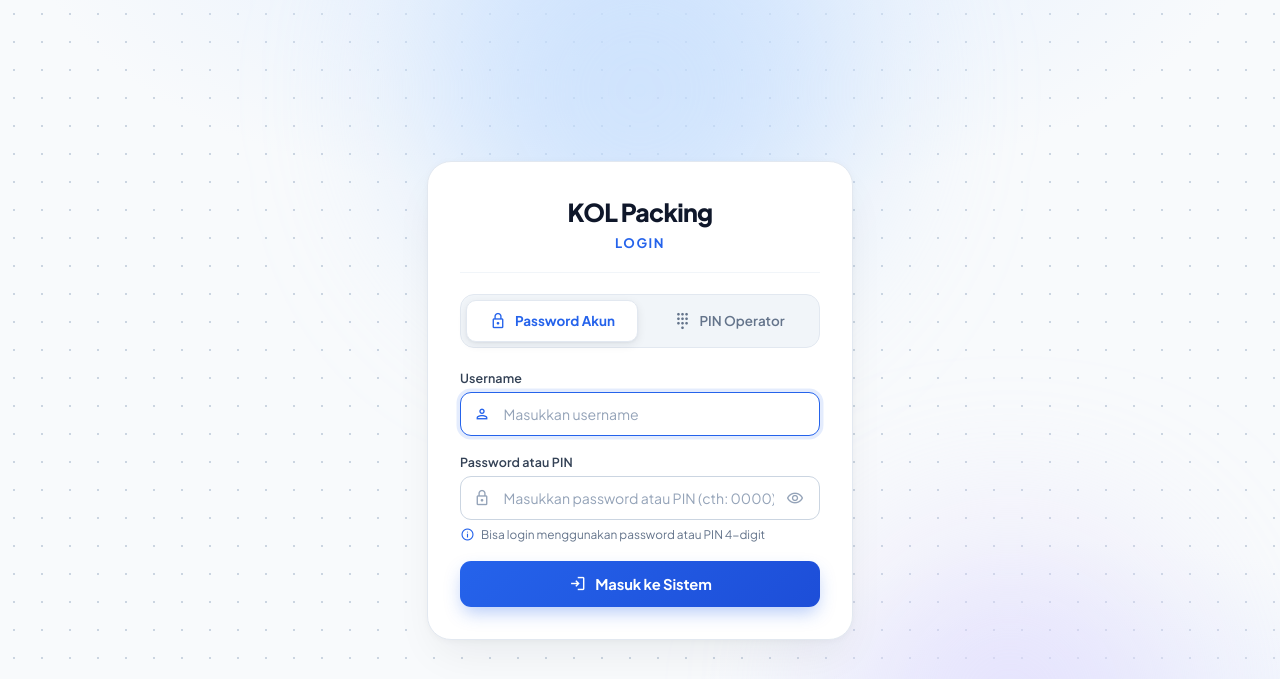
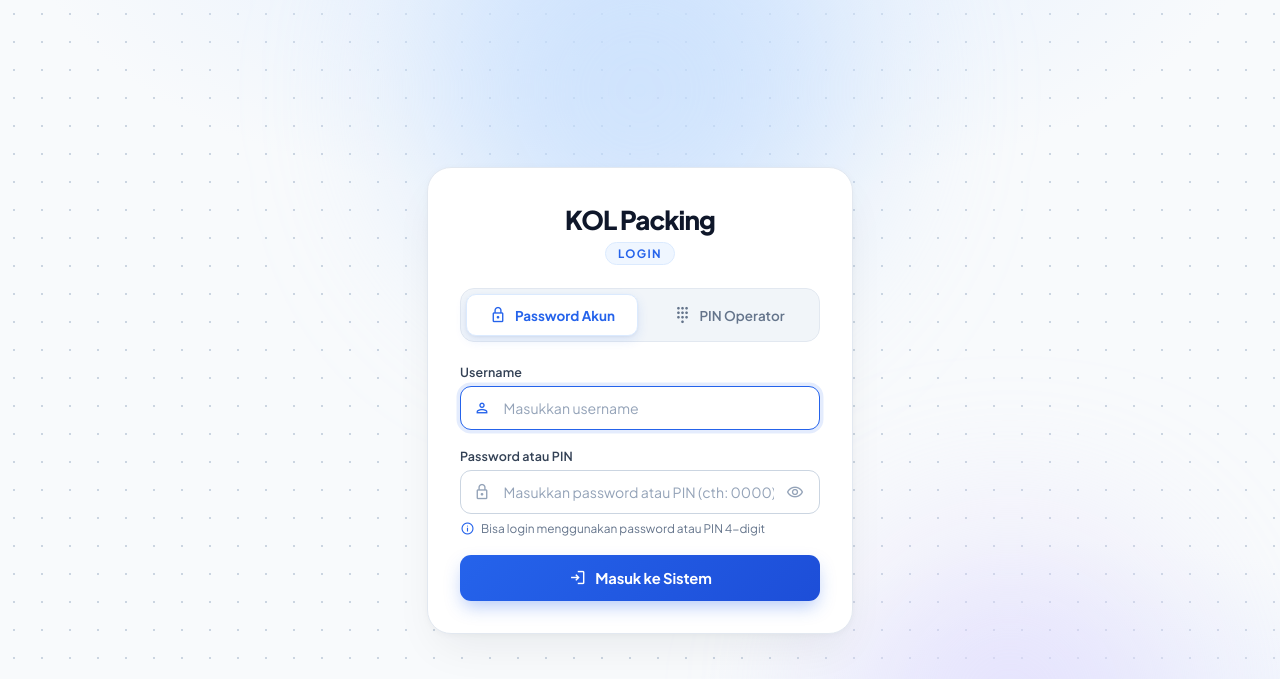
Before and after one commit to dhanielomarthinz-130/kol.affiliate.ieg, a PHP site: page /login in a window 1280 px wide. Shown: the top 679 px of the page. Run offline with PHP 8.4, Linux system fonts and the light colour scheme.

Commit message:
refactor: polish login header with sleek LOGIN badge, remove divider, and fix focus outline on tab buttons

```diff
--- a/login.php
+++ b/login.php
@@ -148,31 +148,32 @@ if ($_SERVER['REQUEST_METHOD'] === 'POST') {
         /* Brand */
         .login-brand {
             text-align: center;
-            margin-bottom: 1.35rem;
+            margin-bottom: 1.45rem;
         }
 
         .login-title {
-            font-size: 1.55rem;
+            font-size: 1.62rem;
             font-weight: 800;
             color: var(--text-primary);
-            letter-spacing: -0.03em;
+            letter-spacing: -0.035em;
             line-height: 1.2;
             white-space: nowrap;
         }
-        .login-subtitle {
-            font-size: 0.82rem;
+
+        .login-badge {
+            display: inline-flex;
+            align-items: center;
+            justify-content: center;
+            padding: 3px 12px;
+            margin-top: 7px;
+            background: #eff6ff;
+            border: 1px solid #dbeafe;
+            border-radius: 9999px;
+            color: #2563eb;
+            font-size: 0.72rem;
             font-weight: 700;
-            color: #2563eb;
-            margin-top: 6px;
             letter-spacing: 0.12em;
             text-transform: uppercase;
-        }
-
-        /* Divider */
-        .divider {
-            height: 1px;
-            background: #f1f5f9;
-            margin: 1.2rem 0 1.3rem;
         }
 
         /* Error alert */
@@ -322,20 +323,27 @@ if ($_SERVER['REQUEST_METHOD'] === 'POST') {
             user-select: none;
             transition: all 0.22s cubic-bezier(0.16, 1, 0.3, 1);
         }
+        .tab-btn:focus {
+            outline: none;
+        }
+        .tab-btn:focus-visible {
+            outline: 2px solid rgba(37, 99, 235, 0.4);
+            outline-offset: 1px;
+        }
         .tab-btn span {
             white-space: nowrap;
             line-height: 1;
         }
         .tab-btn:hover {
             color: var(--text-primary);
-            background: rgba(255, 255, 255, 0.6);
+            background: rgba(255, 255, 255, 0.7);
         }
         .tab-btn.active {
             background: #ffffff;
             color: #2563eb;
             font-weight: 700;
-            border: 1px solid #e2e8f0;
-            box-shadow: 0 3px 10px rgba(15, 23, 42, 0.08), 0 1px 2px rgba(15, 23, 42, 0.04);
+            border: 1px solid #dbeafe;
+            box-shadow: 0 4px 12px rgba(37, 99, 235, 0.12), 0 1px 3px rgba(15, 23, 42, 0.05);
         }
         .tab-btn .tab-icon {
             font-size: 18px;
@@ -350,7 +358,7 @@ if ($_SERVER['REQUEST_METHOD'] === 'POST') {
             body { padding: 1rem 0.75rem; }
             .login-card { padding: 1.75rem 1.25rem 1.5rem; }
             .tab-btn { font-size: 0.79rem; gap: 6px; padding: 0 8px; }
-            .login-subtitle { font-size: 0.76rem; }
+            .login-badge { font-size: 0.68rem; }
         }
 
         /* PIN Mode Elements */
@@ -381,8 +389,8 @@ if ($_SERVER['REQUEST_METHOD'] === 'POST') {
             margin-top: 0.85rem;
         }
         .login-pin-key {
-            background: #f8fafc;
-            border: 1px solid #e2e8f0;
+            background: #ffffff;
+            border: 1.5px solid #e2e8f0;
             color: var(--text-primary);
             font-size: 1.25rem;
             font-weight: 700;
@@ -395,12 +403,17 @@ if ($_SERVER['REQUEST_METHOD'] === 'POST') {
             justify-content: center;
             transition: all 0.15s ease;
             user-select: none;
+            box-shadow: 0 1px 2px rgba(15, 23, 42, 0.03);
+        }
+        .login-pin-key:focus {
+            outline: none;
         }
         .login-pin-key:hover {
             background: #eff6ff;
             border-color: #93c5fd;
             color: #1d4ed8;
             transform: translateY(-1px);
+            box-shadow: 0 4px 12px rgba(37, 99, 235, 0.12);
         }
         .login-pin-key:active {
             transform: translateY(1px);
@@ -420,10 +433,8 @@ if ($_SERVER['REQUEST_METHOD'] === 'POST') {
             <!-- Brand -->
             <div class="login-brand">
                 <h1 class="login-title">KOL Packing</h1>
-                <p class="login-subtitle">LOGIN</p>
+                <span class="login-badge">LOGIN</span>
             </div>
-
-            <div class="divider"></div>
 
             <?php if (!empty($error)): ?>
                 <div class="error-alert" role="alert">
```
